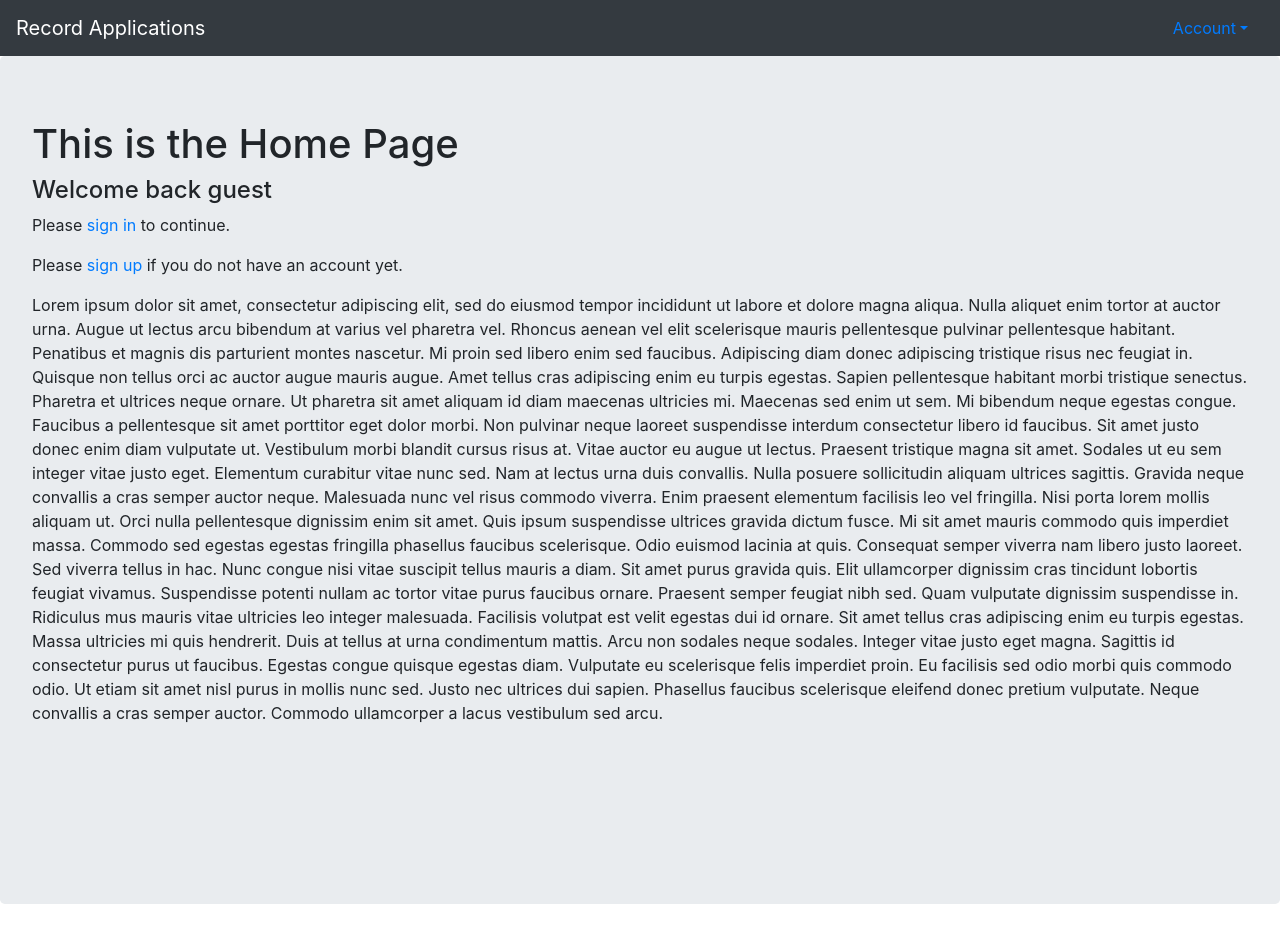
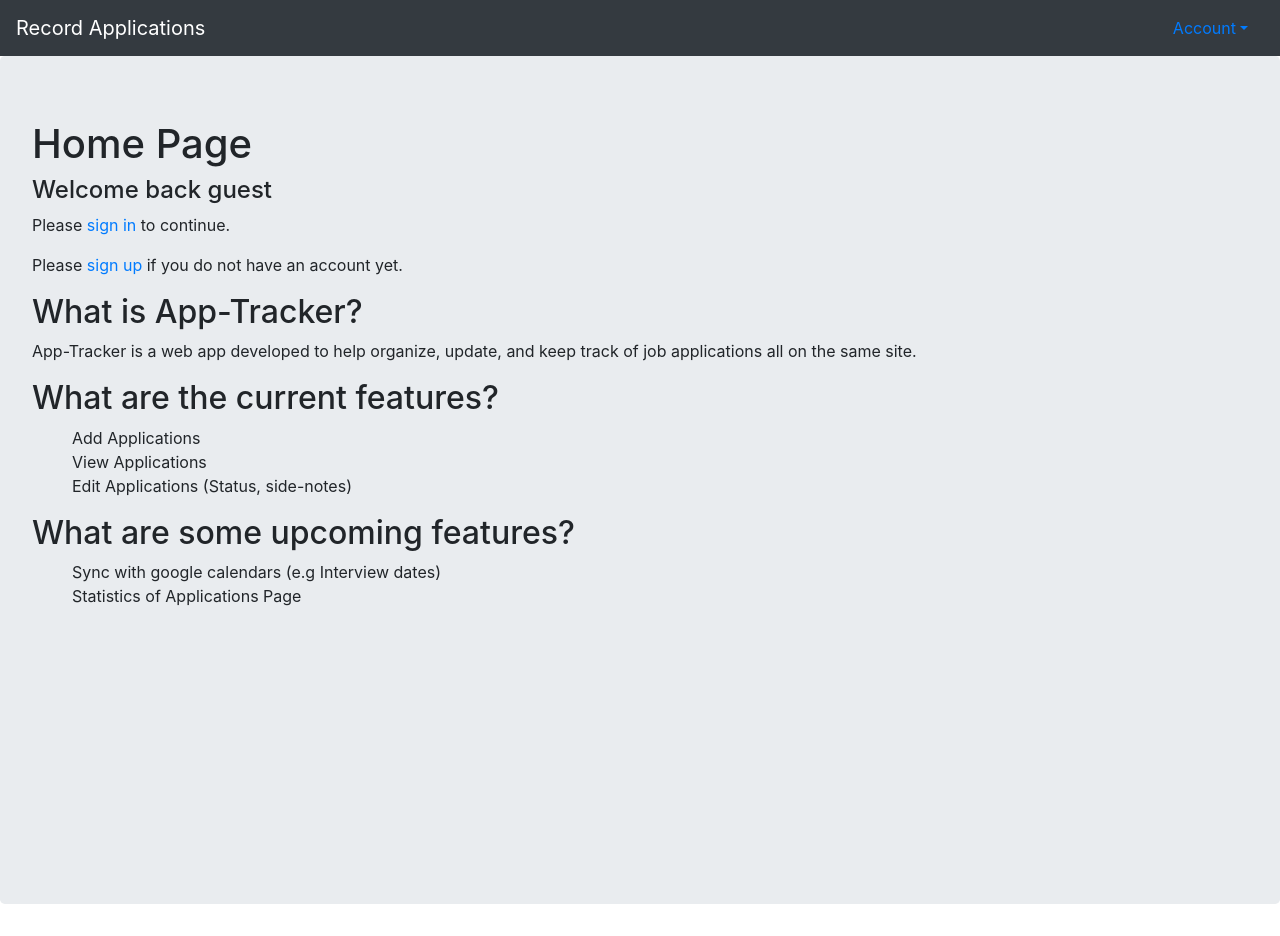
Before and after one commit to jbroomer/Record-Applications, a React (Create React App) app in the folder frontend/: page / in a window 1280 px wide. Built offline with nearby package versions, Linux system fonts and the light colour scheme; the HTML template or start-up script is replaced by a standard one.

Commit message:
Updated home page(Still needs a lot of work + CSS)

```diff
--- a/frontend/src/components/HomePage.js
+++ b/frontend/src/components/HomePage.js
@@ -46,17 +46,34 @@ const HomePage = () => {
 
     return (
         <Jumbotron className={classes.jumbo}>
-            <h1>This is the Home Page</h1>
+            <h1>Home Page</h1>
 
             {loggedIn() === true ?
                 loggedInHomePage() :
                 loggedOutHomePage()}
 
-            <p>Lorem ipsum dolor sit amet, consectetur adipiscing elit, sed do eiusmod tempor incididunt ut labore et dolore magna aliqua. Nulla aliquet enim tortor at auctor urna. Augue ut lectus arcu bibendum at varius vel pharetra vel. Rhoncus aenean vel elit scelerisque mauris pellentesque pulvinar pellentesque habitant. Penatibus et magnis dis parturient montes nascetur. Mi proin sed libero enim sed faucibus. Adipiscing diam donec adipiscing tristique risus nec feugiat in. Quisque non tellus orci ac auctor augue mauris augue. Amet tellus cras adipiscing enim eu turpis egestas. Sapien pellentesque habitant morbi tristique senectus. Pharetra et ultrices neque ornare. Ut pharetra sit amet aliquam id diam maecenas ultricies mi. Maecenas sed enim ut sem. Mi bibendum neque egestas congue.
-                Faucibus a pellentesque sit amet porttitor eget dolor morbi. Non pulvinar neque laoreet suspendisse interdum consectetur libero id faucibus. Sit amet justo donec enim diam vulputate ut. Vestibulum morbi blandit cursus risus at. Vitae auctor eu augue ut lectus. Praesent tristique magna sit amet. Sodales ut eu sem integer vitae justo eget. Elementum curabitur vitae nunc sed. Nam at lectus urna duis convallis. Nulla posuere sollicitudin aliquam ultrices sagittis. Gravida neque convallis a cras semper auctor neque. Malesuada nunc vel risus commodo viverra. Enim praesent elementum facilisis leo vel fringilla. Nisi porta lorem mollis aliquam ut. Orci nulla pellentesque dignissim enim sit amet.
-                Quis ipsum suspendisse ultrices gravida dictum fusce. Mi sit amet mauris commodo quis imperdiet massa. Commodo sed egestas egestas fringilla phasellus faucibus scelerisque. Odio euismod lacinia at quis. Consequat semper viverra nam libero justo laoreet. Sed viverra tellus in hac. Nunc congue nisi vitae suscipit tellus mauris a diam. Sit amet purus gravida quis. Elit ullamcorper dignissim cras tincidunt lobortis feugiat vivamus. Suspendisse potenti nullam ac tortor vitae purus faucibus ornare. Praesent semper feugiat nibh sed. Quam vulputate dignissim suspendisse in. Ridiculus mus mauris vitae ultricies leo integer malesuada. Facilisis volutpat est velit egestas dui id ornare. Sit amet tellus cras adipiscing enim eu turpis egestas.
-                Massa ultricies mi quis hendrerit. Duis at tellus at urna condimentum mattis. Arcu non sodales neque sodales. Integer vitae justo eget magna. Sagittis id consectetur purus ut faucibus. Egestas congue quisque egestas diam. Vulputate eu scelerisque felis imperdiet proin. Eu facilisis sed odio morbi quis commodo odio. Ut etiam sit amet nisl purus in mollis nunc sed. Justo nec ultrices dui sapien. Phasellus faucibus scelerisque eleifend donec pretium vulputate. Neque convallis a cras semper auctor. Commodo ullamcorper a lacus vestibulum sed arcu.
-            </p>
+            <div>
+                <h2>What is App-Tracker?</h2>
+                <p>App-Tracker is a web app developed to help organize, update, and keep track of job applications all on the same site.</p>
+
+                <h2>What are the current features?</h2>
+                <ul>
+                    <l1>Add Applications</l1>
+                    <br></br>
+                    <l1>View Applications</l1>
+                    <br></br>
+                    <l1>Edit Applications (Status, side-notes)</l1>
+                </ul>
+
+                <h2>What are some upcoming features?</h2>
+                <ul>
+                    <l1>Sync with google calendars (e.g Interview dates)</l1>
+                    <br></br>
+                    <l1>Statistics of Applications Page</l1>
+                </ul>
+            </div>
+
+
         </Jumbotron>
     )
 }
```
